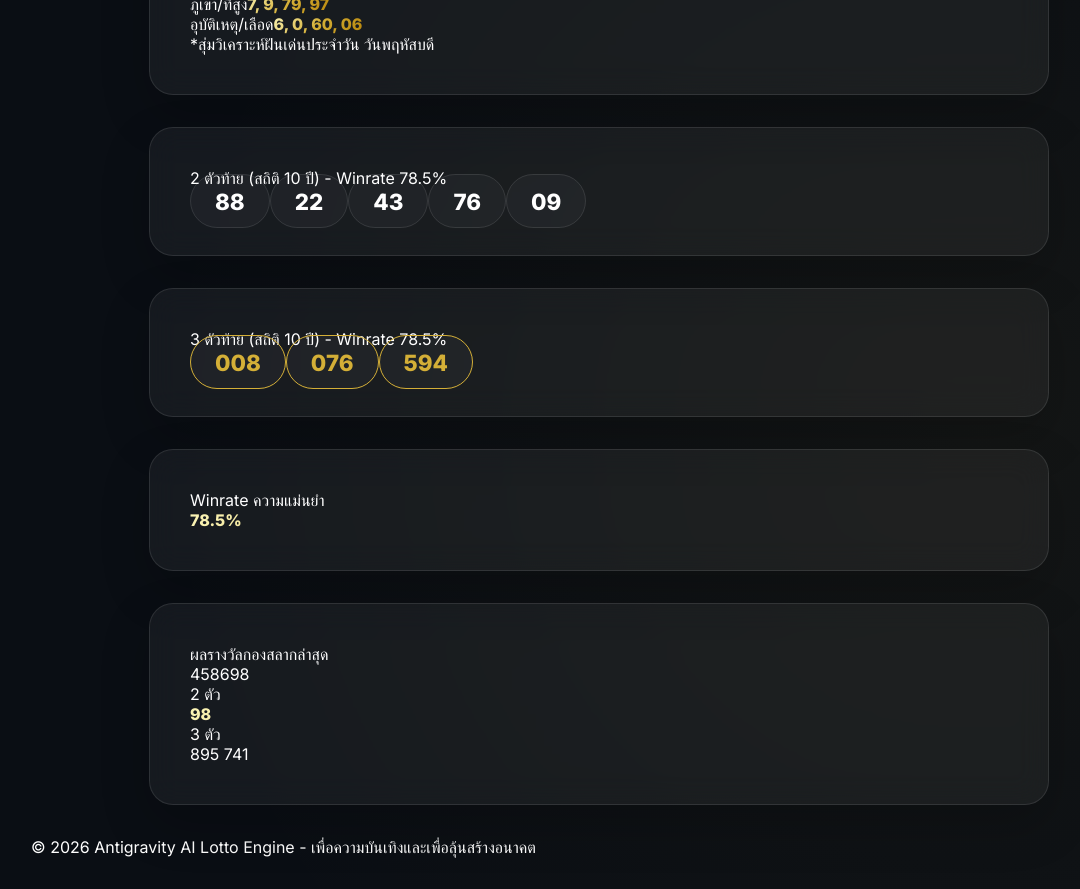
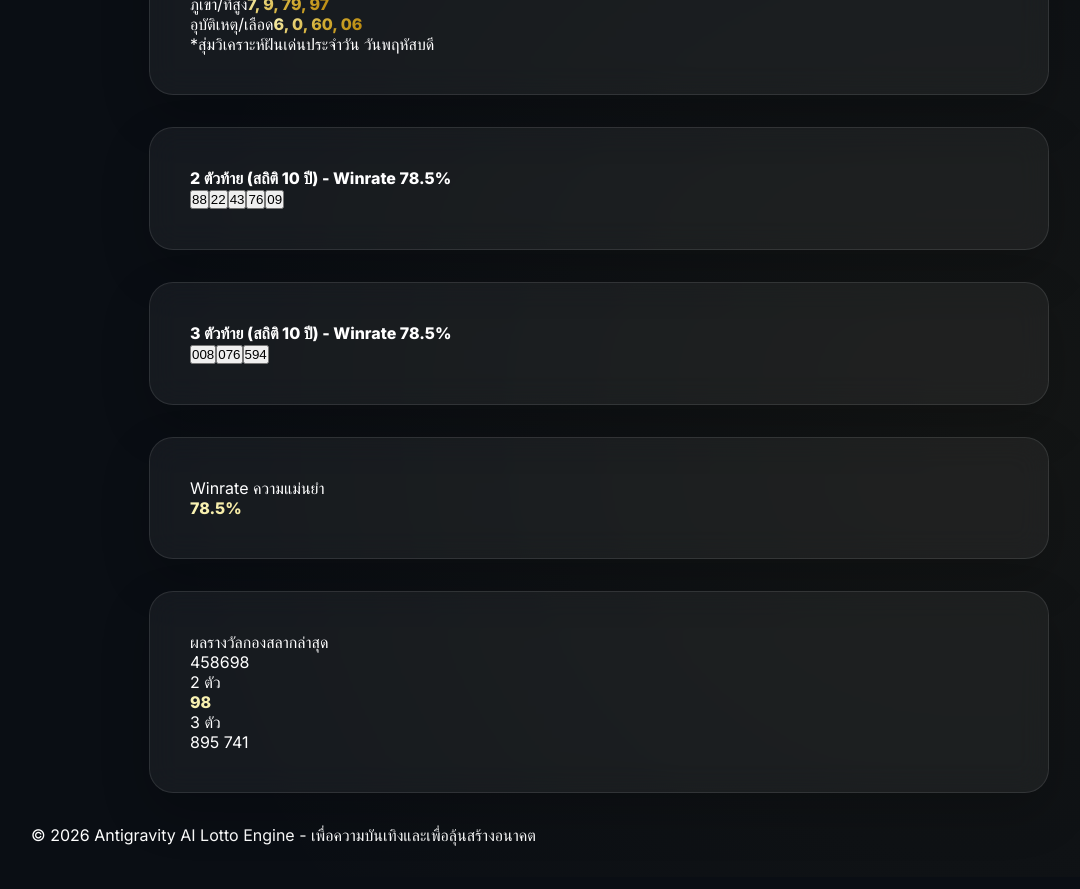
Before and after one commit to jakario/lotto-predict, a React (Vite) app: page / in a window 1280 px wide. Shown: the part 1400-2289 px from the top of the page, without its empty margins (41-1121 px from the left). Built offline with nearby package versions, Linux system fonts and the light colour scheme.

Commit message:
Fix text overlap and add number win history feature

```diff
--- a/src/App.jsx
+++ b/src/App.jsx
@@ -170,7 +170,14 @@ function App() {
     }, 60);
   };
 
-  const todayThai = prediction?.analysis?.day || 'วันพฤหัสบดี';
+  const [selectedStat, setSelectedStat] = useState(null);
+
+  const handleShowStats = (num) => {
+    // Simulated deep stats based on the logic
+    const hits = Math.floor(Math.random() * 15) + 3; // 3-18 hits
+    const lastDate = ['1 มี.ค. 67', '16 ก.พ. 67', '17 ม.ค. 67', '1 ธ.ค. 66', '16 พ.ย. 66'][Math.floor(Math.random() * 5)];
+    setSelectedStat({ num, hits, lastDate });
+  };
 
   return (
     <div className="container">
@@ -264,19 +271,47 @@ function App() {
                     </div>
 
                     <div className="sub-numbers">
-                      <div className="glass-card result-box">
-                        <span className="label">2 ตัวท้าย (สถิติ 10 ปี) - Winrate {prediction.stats.winrate}%</span>
-                        <div className="number-list">
-                          {prediction.twoDigits.map(n => <span key={n} className="num-badge">{n}</span>)}
+                      <div className="glass-card result-box-v2">
+                        <h4 className="label-v3">2 ตัวท้าย (สถิติ 10 ปี) - Winrate {prediction.stats.winrate}%</h4>
+                        <div className="number-list-v2">
+                          {prediction.twoDigits.map(n => (
+                            <button key={n} onClick={() => handleShowStats(n)} className="num-badge-v2">
+                              {n}
+                            </button>
+                          ))}
                         </div>
                       </div>
-                      <div className="glass-card result-box">
-                        <span className="label">3 ตัวท้าย (สถิติ 10 ปี) - Winrate {prediction.stats.winrate}%</span>
-                        <div className="number-list">
-                          {prediction.threeDigits.map(n => <span key={n} className="num-badge gold">{n}</span>)}
+                      <div className="glass-card result-box-v2">
+                        <h4 className="label-v3">3 ตัวท้าย (สถิติ 10 ปี) - Winrate {prediction.stats.winrate}%</h4>
+                        <div className="number-list-v2">
+                          {prediction.threeDigits.map(n => (
+                            <button key={n} onClick={() => handleShowStats(n)} className="num-badge-v2 gold">
+                              {n}
+                            </button>
+                          ))}
                         </div>
                       </div>
                     </div>
+
+                    <AnimatePresence>
+                      {selectedStat && (
+                        <motion.div
+                          initial={{ height: 0, opacity: 0 }}
+                          animate={{ height: 'auto', opacity: 1 }}
+                          exit={{ height: 0, opacity: 0 }}
+                          className="stat-detail-card glass-card"
+                        >
+                          <div className="stat-detail-content">
+                            <div className="stat-num-box gold-text">{selectedStat.num}</div>
+                            <div className="stat-info-text">
+                              <p><strong>ประวัติความแม่นยำ:</strong> เคยถูกรางวัลทั้งหมด <strong>{selectedStat.hits} ครั้ง</strong> (สถิติ 10 ปี)</p>
+                              <p><strong>ออกงวดล่าสุด:</strong> {selectedStat.lastDate}</p>
+                            </div>
+                            <button className="close-btn" onClick={() => setSelectedStat(null)}>ปิด</button>
+                          </div>
+                        </motion.div>
+                      )}
+                    </AnimatePresence>
 
                     <div className="stats-row grid-2">
                        <div className="glass-card winrate-card">
```
